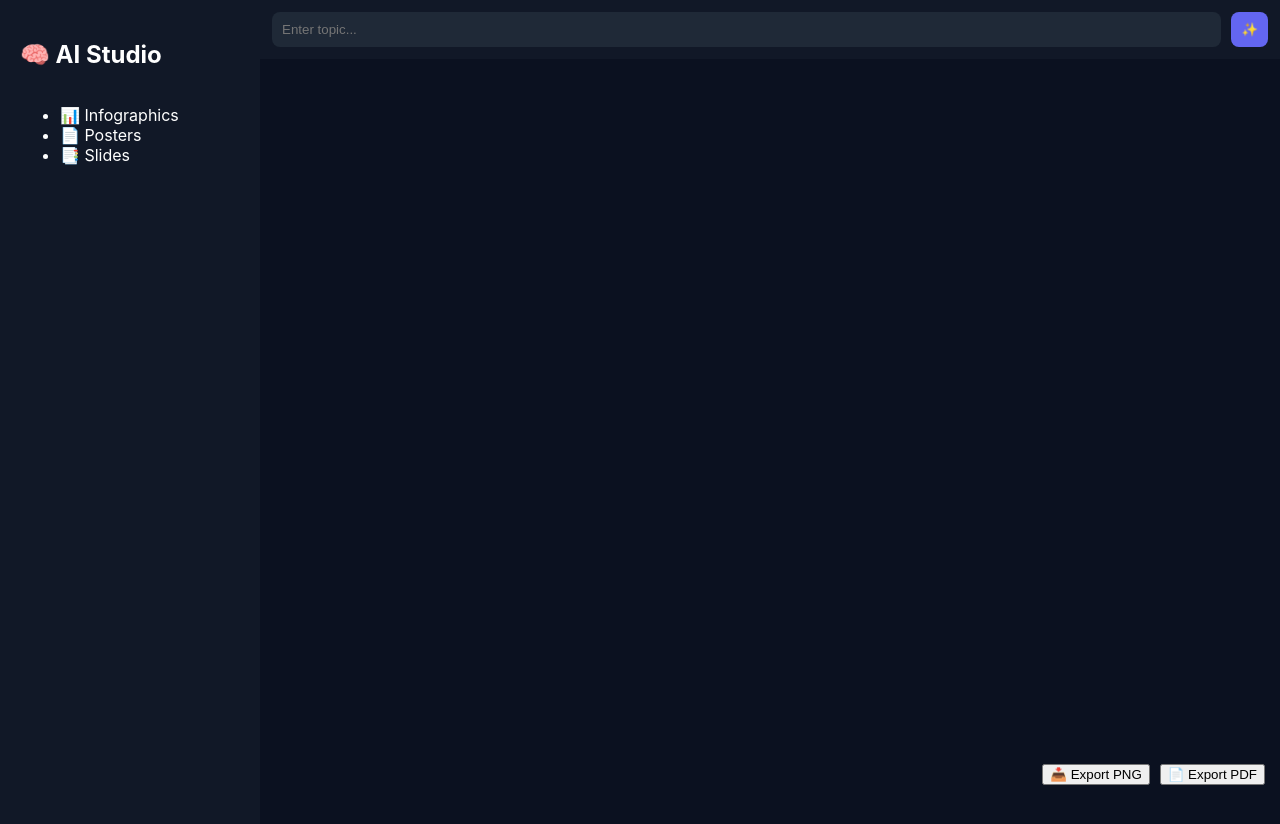
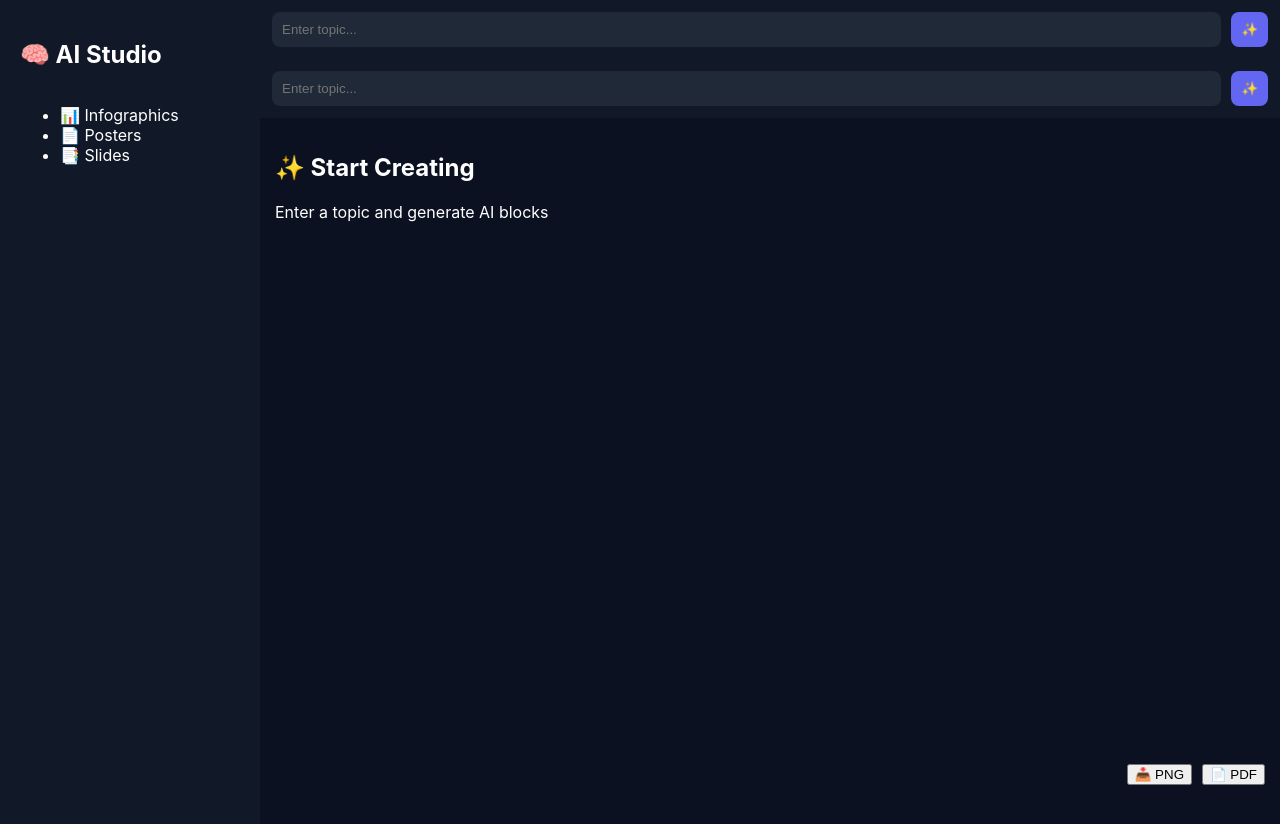
Before and after one commit to dev-akash-60/Ai-Infographics-for-research-Methodology, a React (Create React App) app in the folder frontend/: page / in a window 1280 px wide. Shown: the top 824 px of the page. Built offline with nearby package versions, Linux system fonts and the light colour scheme.

Commit message:
Enhance Workspace with block selection and export features
Refactor Workspace component to include block selection and deletion functionality. Update export methods for improved image quality.

```diff
--- a/frontend/src/components/Workspace.js
+++ b/frontend/src/components/Workspace.js
@@ -1,77 +1,91 @@
-import React, { useEffect, useRef } from "react";
+import React, { useState, useRef } from "react";
 import html2canvas from "html2canvas";
 import { jsPDF } from "jspdf";
+import Toolbar from "./Toolbar";
 
 function Workspace({ blocks, setBlocks }) {
   const workspaceRef = useRef(null);
+  const [selected, setSelected] = useState(null);
 
-  useEffect(() => {
-    const workspace = workspaceRef.current;
-    const blockElems = workspace.querySelectorAll(".block");
-
-    blockElems.forEach((block) => {
-      block.draggable = true;
-
-      block.addEventListener("dragstart", (e) => {
-        block.classList.add("dragging");
-        block.dataset.offsetX = e.offsetX;
-        block.dataset.offsetY = e.offsetY;
-      });
-
-      block.addEventListener("dragend", (e) => {
-        const offsetX = parseInt(block.dataset.offsetX);
-        const offsetY = parseInt(block.dataset.offsetY);
-
-        block.style.position = "absolute";
-        block.style.left = e.pageX - workspace.offsetLeft - offsetX + "px";
-        block.style.top = e.pageY - workspace.offsetTop - offsetY + "px";
-        block.classList.remove("dragging");
-      });
-    });
-  }, [blocks]);
-
-  const handleBlur = (index, e) => {
-    const newBlocks = [...blocks];
-    newBlocks[index] = e.target.innerText;
-    setBlocks(newBlocks);
+  // 🧩 Select block
+  const handleSelect = (index) => {
+    setSelected(index);
   };
 
-  const exportAsImage = () => {
-    html2canvas(workspaceRef.current).then((canvas) => {
+  // ❌ Delete block
+  const deleteBlock = () => {
+    if (selected === null) return;
+    const updated = blocks.filter((_, i) => i !== selected);
+    setBlocks(updated);
+    setSelected(null);
+  };
+
+  // ✏️ Edit text
+  const handleBlur = (index, e) => {
+    const updated = [...blocks];
+    updated[index] = e.target.innerText;
+    setBlocks(updated);
+  };
+
+  // 📥 Export (clean)
+  const exportImage = async () => {
+    const el = workspaceRef.current;
+
+    el.style.background = "#fff";
+
+    const canvas = await html2canvas(el, { scale: 2 });
     const link = document.createElement("a");
     link.download = "infographic.png";
     link.href = canvas.toDataURL();
     link.click();
-    });
+
+    el.style.background = "";
   };
 
-  const exportAsPDF = () => {
-    html2canvas(workspaceRef.current).then((canvas) => {
-      const imgData = canvas.toDataURL("image/png");
+  const exportPDF = async () => {
+    const el = workspaceRef.current;
+
+    el.style.background = "#fff";
+
+    const canvas = await html2canvas(el, { scale: 2 });
+    const img = canvas.toDataURL();
+
     const pdf = new jsPDF();
-      pdf.addImage(imgData, "PNG", 10, 10, 190, 0);
+    pdf.addImage(img, "PNG", 10, 10, 190, 0);
     pdf.save("infographic.pdf");
-    });
+
+    el.style.background = "";
   };
 
   return (
     <>
+      <Toolbar selectedBlock={selected} deleteBlock={deleteBlock} />
+
       <div className="workspace" ref={workspaceRef}>
+        {blocks.length === 0 && (
+          <div className="empty">
+            <h2>✨ Start Creating</h2>
+            <p>Enter a topic and generate AI blocks</p>
+          </div>
+        )}
+
         {blocks.map((text, i) => (
           <div
             key={i}
-            className="block"
+            className={`block ${selected === i ? "selected" : ""}`}
             contentEditable
-            suppressContentEditableWarning={true} // 🔹 This removes the warning
+            suppressContentEditableWarning
+            onClick={() => handleSelect(i)}
             onBlur={(e) => handleBlur(i, e)}
           >
             {text}
           </div>
         ))}
       </div>
+
       <div className="export-buttons">
-        <button onClick={exportAsImage}>📥 Export PNG</button>
-        <button onClick={exportAsPDF}>📄 Export PDF</button>
+        <button onClick={exportImage}>📥 PNG</button>
+        <button onClick={exportPDF}>📄 PDF</button>
       </div>
     </>
   );
```
Lines whose indentation alone changed are shown as unchanged.
